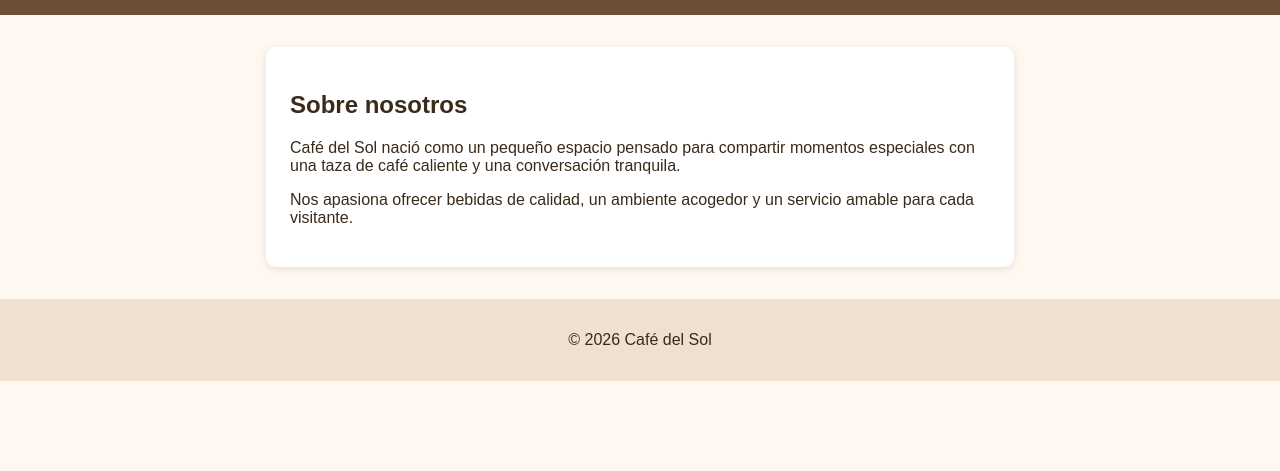
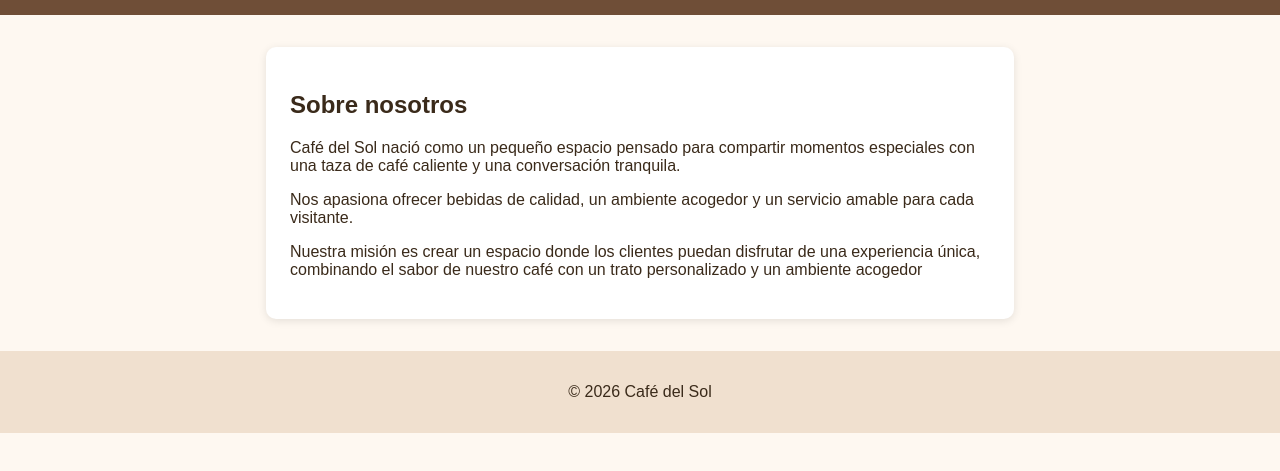
Before and after one commit to Demybrictany/comandos-github, a plain HTML site: page about.html in a window 1280 px wide. Shown: the part 85-556 px from the top of the page. Drawn offline with Linux system fonts and the light colour scheme.

Commit message:
se actualizo el archivo about.html

```diff
--- a/about.html
+++ b/about.html
@@ -22,6 +22,8 @@
       <h2>Sobre nosotros</h2>
       <p>Café del Sol nació como un pequeño espacio pensado para compartir momentos especiales con una taza de café caliente y una conversación tranquila.</p>
       <p>Nos apasiona ofrecer bebidas de calidad, un ambiente acogedor y un servicio amable para cada visitante.</p>
+    <p>Nuestra misión es crear un espacio donde los clientes puedan disfrutar de una experiencia única, combinando el sabor de nuestro café con un trato personalizado y un ambiente acogedor</p>
+
     </main>
 
     <footer>
```
